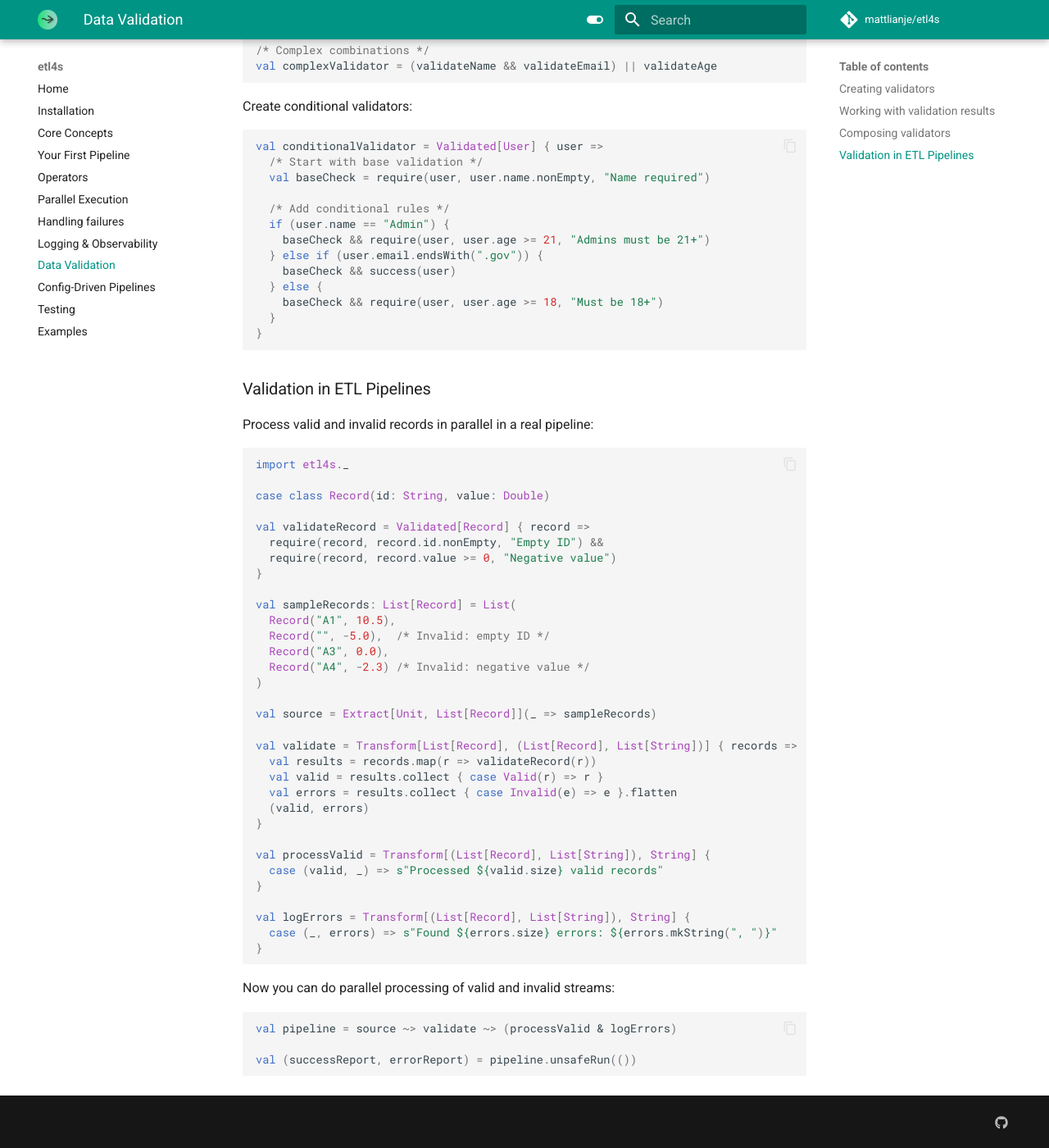
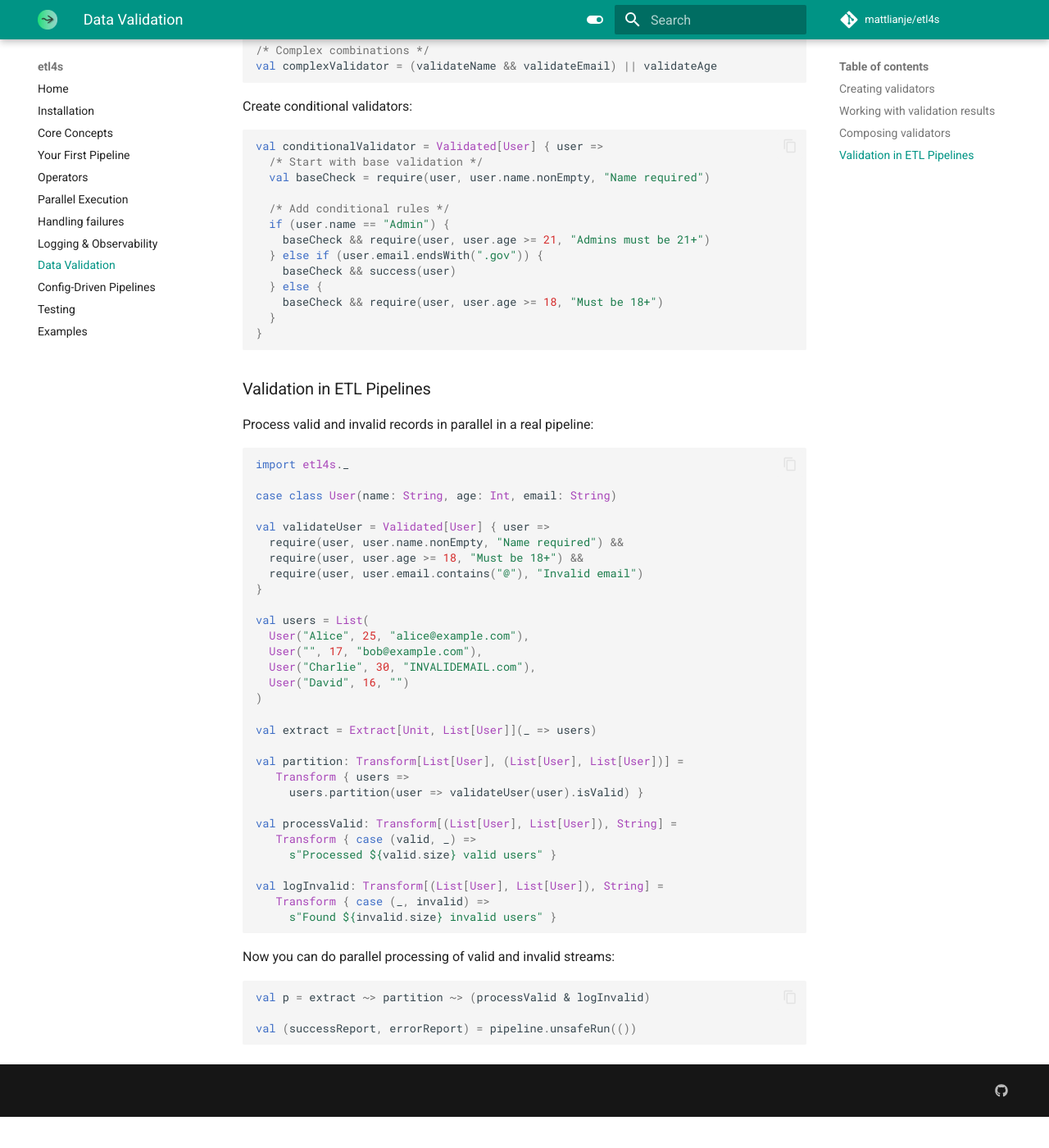
Before and after one commit to mattlianje/etl4s, an MkDocs documentation site: the page built from docs/validation.md, in a window 1280 px wide and 1400 px high, scrolled down 2559 px. Shown: the whole window at 82% size. Built offline with MkDocs 1.6.1 and Material for MkDocs 9.7.7, drawn with Linux system fonts in a browser that asks for light colours; comment, search, counter and statistics services are not loaded; after the commit the page ends 3921 px from its top, so only the background shows below that.

Commit message:
feat: update doc

````diff
--- a/docs/validation.md
+++ b/docs/validation.md
@@ -137,41 +137,39 @@ Process valid and invalid records in parallel in a real pipeline:
 ```scala
 import etl4s._
 
-case class Record(id: String, value: Double)
+case class User(name: String, age: Int, email: String)
 
-val validateRecord = Validated[Record] { record =>
-  require(record, record.id.nonEmpty, "Empty ID") &&
-  require(record, record.value >= 0, "Negative value")
+val validateUser = Validated[User] { user =>
+  require(user, user.name.nonEmpty, "Name required") &&
+  require(user, user.age >= 18, "Must be 18+") &&
+  require(user, user.email.contains("@"), "Invalid email")
 }
 
-val sampleRecords: List[Record] = List(
-  Record("A1", 10.5),
-  Record("", -5.0),  /* Invalid: empty ID */
-  Record("A3", 0.0),
-  Record("A4", -2.3) /* Invalid: negative value */
+val users = List(
+  User("Alice", 25, "alice@example.com"),
+  User("", 17, "bob@example.com"),
+  User("Charlie", 30, "INVALIDEMAIL.com"),
+  User("David", 16, "")
 )
 
-val source = Extract[Unit, List[Record]](_ => sampleRecords)
+val extract = Extract[Unit, List[User]](_ => users)
 
-val validate = Transform[List[Record], (List[Record], List[String])] { records =>
-  val results = records.map(r => validateRecord(r))
-  val valid = results.collect { case Valid(r) => r }
-  val errors = results.collect { case Invalid(e) => e }.flatten
-  (valid, errors)
-}
+val partition: Transform[List[User], (List[User], List[User])] =
+   Transform { users =>
+     users.partition(user => validateUser(user).isValid) }
 
-val processValid = Transform[(List[Record], List[String]), String] {
-  case (valid, _) => s"Processed ${valid.size} valid records"
-}
+val processValid: Transform[(List[User], List[User]), String] =
+   Transform { case (valid, _) =>
+     s"Processed ${valid.size} valid users" }
 
-val logErrors = Transform[(List[Record], List[String]), String] {
-  case (_, errors) => s"Found ${errors.size} errors: ${errors.mkString(", ")}"
-}
+val logInvalid: Transform[(List[User], List[User]), String] =
+   Transform { case (_, invalid) =>
+     s"Found ${invalid.size} invalid users" }
 ```
 
 Now you can do parallel processing of valid and invalid streams:
 ```scala
-val pipeline = source ~> validate ~> (processValid & logErrors)
+val p = extract ~> partition ~> (processValid & logInvalid)
 
 val (successReport, errorReport) = pipeline.unsafeRun(())
 ```
````
